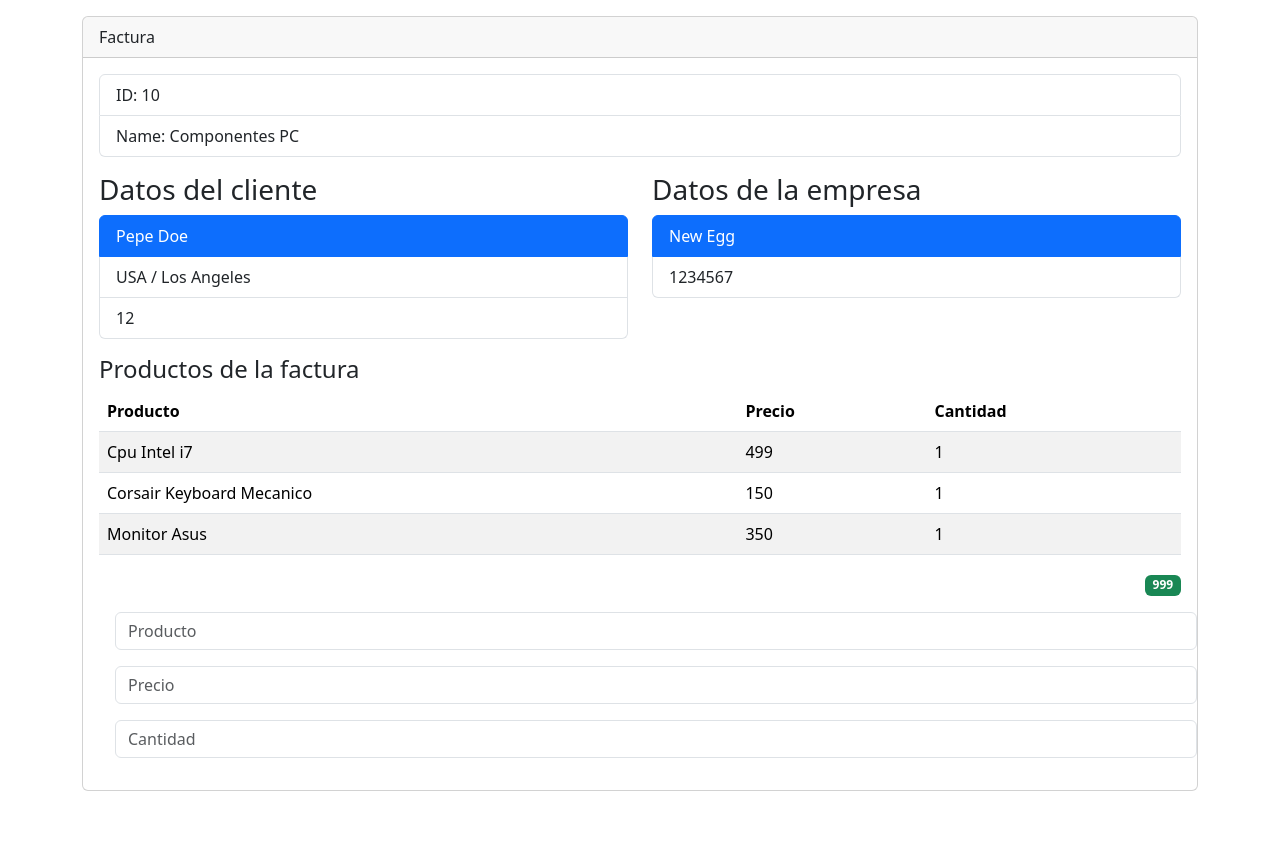
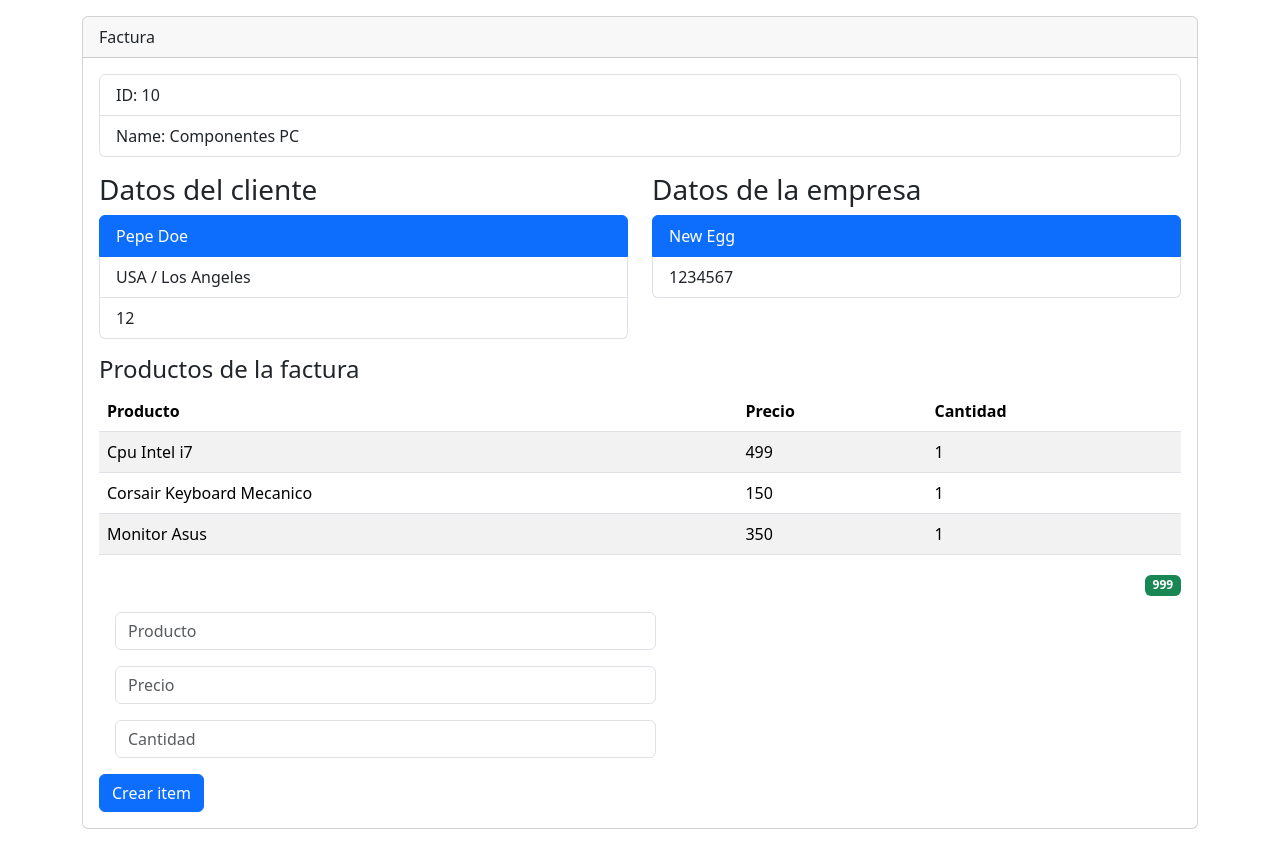
Before and after one commit to LuisRFE0/invoiceApp, a React (Vite) app: page / in a window 1280 px wide. Before the commit the page ends 807 px from the top, so only its background shows below. Built offline with nearby package versions, Linux system fonts and the light colour scheme.

Commit message:
eventos del form en inputs

```diff
--- a/src/InvoiceApp.jsx
+++ b/src/InvoiceApp.jsx
@@ -1,3 +1,4 @@
+import { useState } from "react";
 import { Clientview } from "./components/Clientview";
 import { CompanyView } from "./components/CompanyView";
 import { InvoiceView } from "./components/InvoiceView";
@@ -8,7 +9,13 @@ import { getInvoice } from "./services/getInvoice";
 
 export const InvoiceApp = () => {
 
-    const { total, id, name, client, company, items } = getInvoice();
+    const { total, id, name, client, company, items: itemsInitial } = getInvoice();
+    const [productValue, setProductValue] = useState('');
+    const [priceValue, setPriceValue] = useState('');
+    const [quantityValue, setQuantityValue] = useState('');
+
+    const [items, setItems] = useState(itemsInitial);
+
 
     return (
         <>
@@ -28,19 +35,32 @@ export const InvoiceApp = () => {
                         </div>
                         <ListItemsView items={items} />
                         <TotalView total={total} />
-                        <form action="">
-                            <input type="text" name="product" placeholder="Producto" className="form-control m-3"
+                        <form className="w-50" onSubmit={event => {
+                            event.preventDefault();
+                            setItems([...items, { id: 4, product: productValue, price: priceValue, quantity: quantityValue }])
+                            setPriceValue('');
+                            setProductValue('');
+                            setQuantityValue('');
+                        }}>
+                            <input type="text" name="product" value={productValue} placeholder="Producto" className="form-control m-3"
                                 onChange={event => {
                                     console.log(event.target.value);
+                                    setProductValue(event.target.value);
                                 }} />
-                            <input type="text" name="price" placeholder="Precio" className="form-control m-3"
+                            <input type="text" name="price" value={priceValue} placeholder="Precio" className="form-control m-3"
                                 onChange={event => {
                                     console.log(event.target.value);
+                                    setPriceValue(event.target.value);
+
                                 }} />
-                            <input type="text" name="quantity" placeholder="Cantidad" className="form-control m-3"
+                            <input type="text" name="quantity" value={quantityValue} placeholder="Cantidad" className="form-control m-3"
                                 onChange={event => {
                                     console.log(event.target.value);
+                                    setQuantityValue(event.target.value);
+
                                 }} />
+
+                            <button type="submit" className="btn btn-primary">Crear item</button>
 
                         </form>
                     </div>
```
